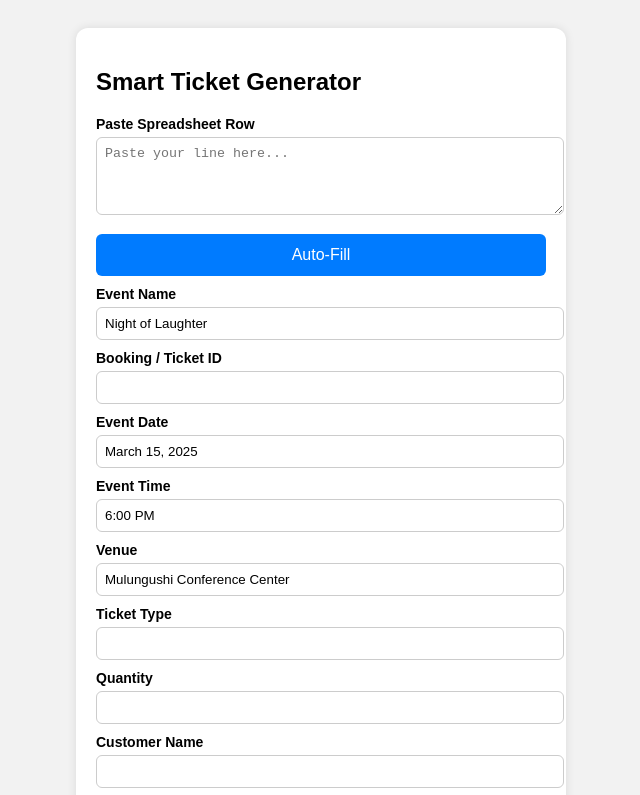
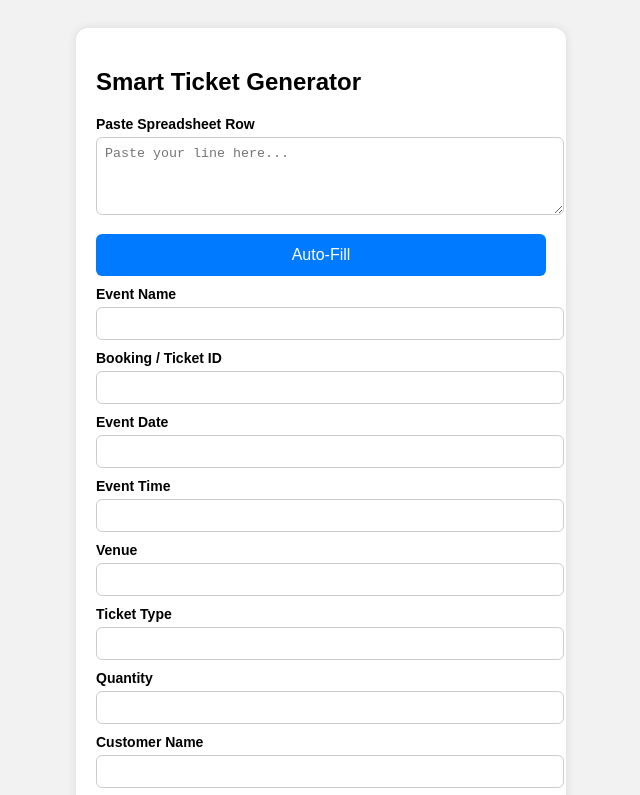
Before and after one commit to Kato-zero/ticket-emails, a plain HTML site: page index.html in a window 1280 px wide. Shown: the top 795 px of the page, without its empty margins (319-959 px from the left). Drawn offline with nearby package versions, Linux system fonts and the light colour scheme; a script that the page names is missing.

Commit message:
Clear default values from event input fields
Removed default values from input fields for event details.

```diff
--- a/index.html
+++ b/index.html
@@ -32,19 +32,19 @@
   <button onclick="parseText()">Auto-Fill</button>
 
   <label>Event Name</label>
-  <input id="eventName" value="Night of Laughter">
+  <input id="eventName" value">
 
   <label>Booking / Ticket ID</label>
   <input id="bookingId">
 
   <label>Event Date</label>
-  <input id="eventDate" value="March 15, 2025">
+  <input id="eventDate">
 
   <label>Event Time</label>
-  <input id="eventTime" value="6:00 PM">
+  <input id="eventTime">
 
   <label>Venue</label>
-  <input id="venue" value="Mulungushi Conference Center">
+  <input id="venue" value">
 
   <label>Ticket Type</label>
   <input id="ticketType">
```
